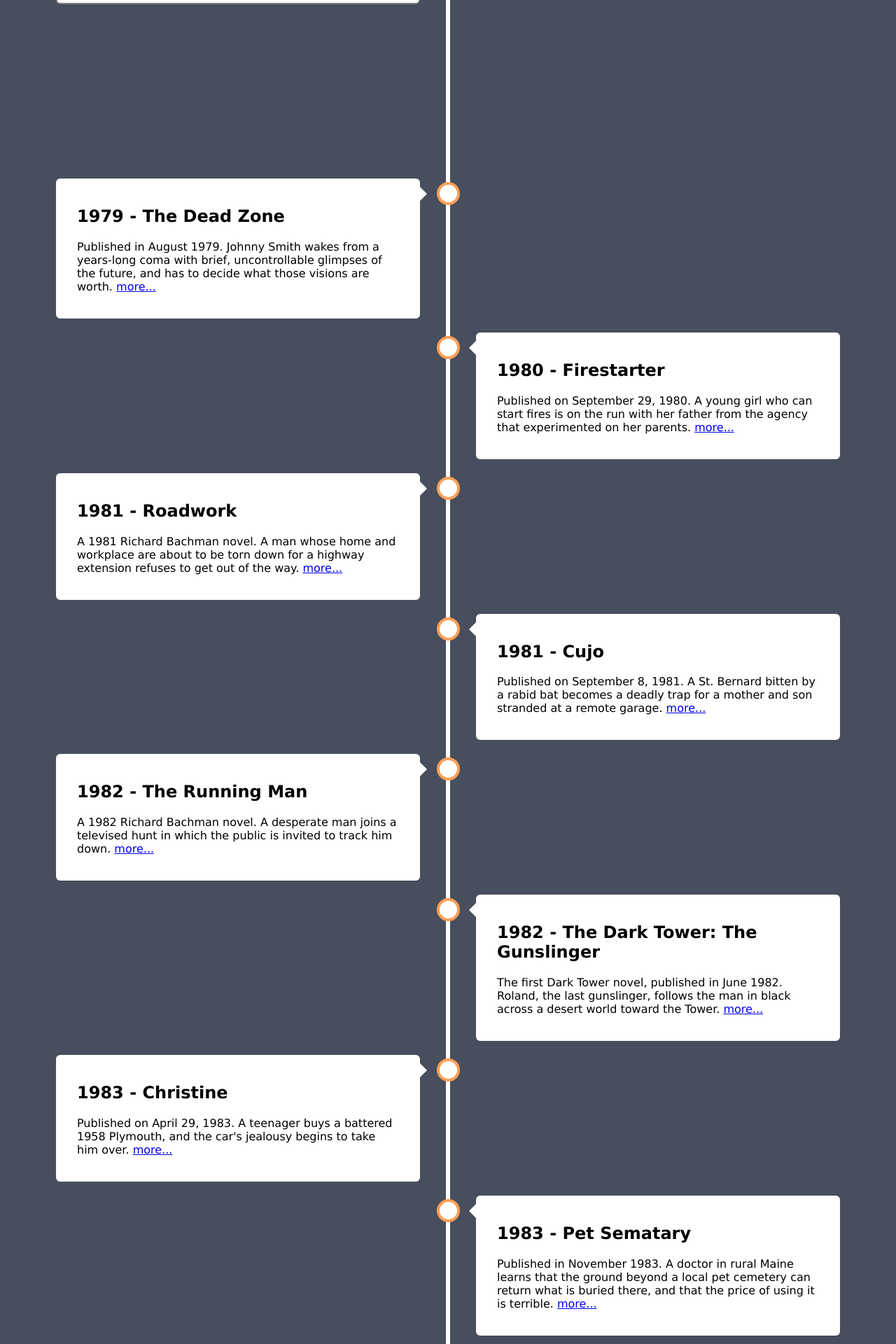
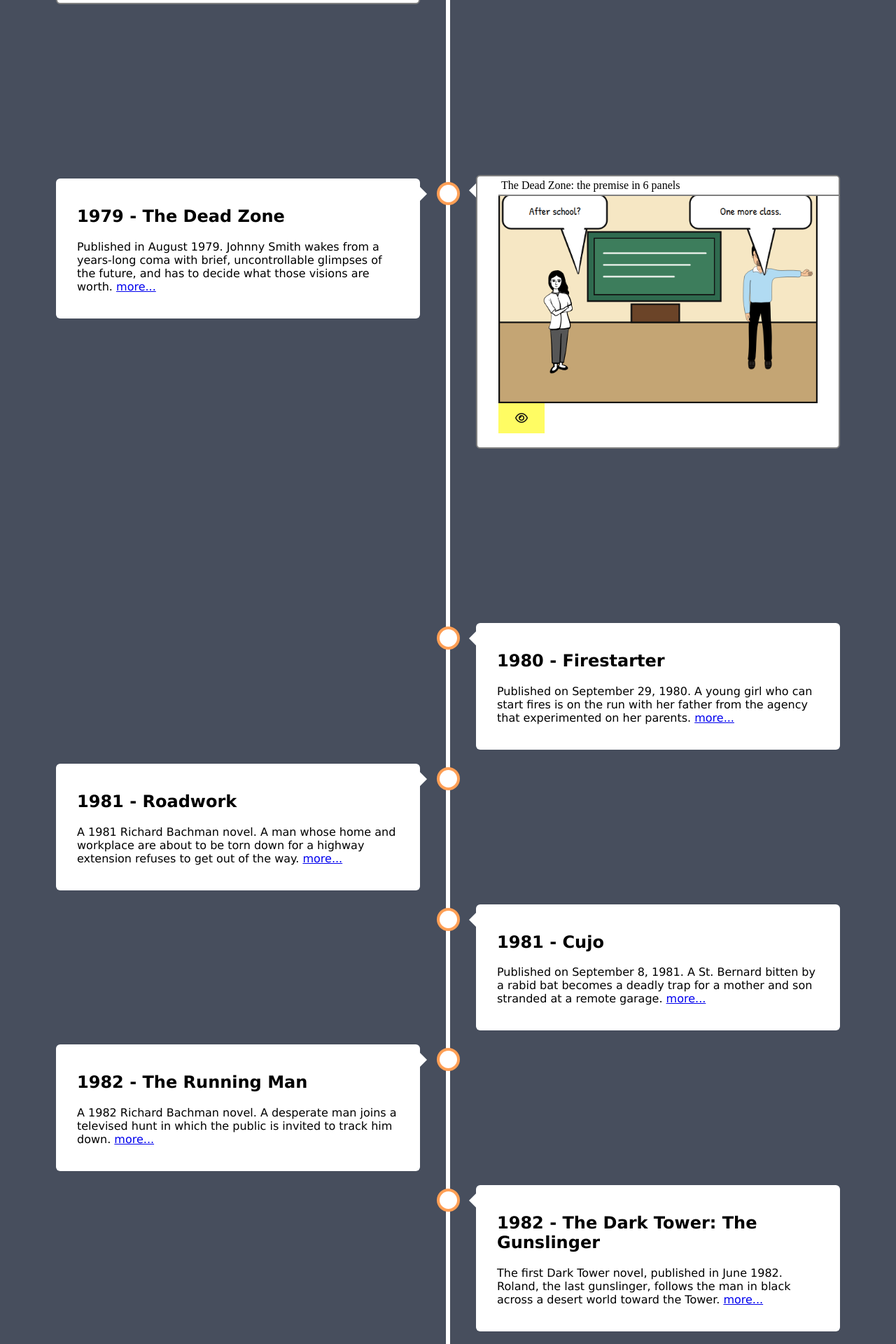
Before and after one commit to rajeshradhakrishnanmvk/timeline, a Jekyll site: the page built from index.html, in a window 1280 px wide. Shown: the part 3302-5222 px from the top of the page at 70% size. Built offline with Jekyll 4.4.1, drawn with Linux system fonts in a browser that asks for light colours.

Commit message:
Add a spoiler-free slideshow strip for The Dead Zone
Co-authored-by: Rajesh Radhakrishnan <rajeshradhakrishnanmvk@users.noreply.github.com>

```diff
--- a/_data/books.yml
+++ b/_data/books.yml
@@ -1,7 +1,7 @@
 # Stephen King novels, first-publication order.
 # The timeline sorts on `date` and alternates sides automatically.
 # `year` is the heading year. `source` is a Wikipedia or stephenking.com page.
-# Optional `comic` attaches a strip: carrie, salems-lot, shining, never-flinch, the-stand, or the-long-walk.
+# Optional `comic` attaches a strip: carrie, salems-lot, shining, the-dead-zone, never-flinch, the-stand, or the-long-walk.
 # Descriptions are original and spoiler-light. Do not paste text from other sites.
 
 - id: carrie
@@ -72,6 +72,7 @@
   year: 1979
   date: 1979-08-01
   title: The Dead Zone
+  comic: the-dead-zone
   source: "https://en.wikipedia.org/wiki/The_Dead_Zone_(novel)"
   description: >-
     Published in August 1979. Johnny Smith wakes from a years-long coma with
--- /dev/null
+++ b/_includes/comic-the-dead-zone.html
@@ -0,0 +1,15 @@
+<!-- _includes/comic-the-dead-zone.html: timeline teaser for The Dead Zone entry.
+     Panel 1 is shown inline and the eye button opens the modal. The slideshow
+     markup copies Carrie: one scene at a time, not a grid. -->
+<div class="comic-container {{ comic_side | default: 'comic-right' }}">
+  <div class="comic-panel comic-content">
+    <div class="comic-caption-top">The Dead Zone: the premise in 6 panels</div>
+    <img src="{{ '/assets/comics/the-dead-zone/panel-1.png' | relative_url }}"
+         width="300" height="200" style="width:100%;height:auto;object-fit:cover"
+         alt="Johnny Smith teaches class while his fiancée waits">
+    <button type="button" class="btn" data-open-comic="the-dead-zone"
+            title="Comic book" aria-label="Open The Dead Zone comic strip">
+      <i class="fa-regular fa-eye" aria-hidden="true"></i>
+    </button>
+  </div>
+</div>
--- /dev/null
+++ b/_includes/comicbook-the-dead-zone.html
@@ -0,0 +1,219 @@
+<!-- The Dead Zone premise strip, one scene at a time.
+     Slideshow markup matches Carrie: a .slideshow-container of direct-child
+     .mySlides, direct-child .prev/.next, then a sibling .slide-dots.
+     assets/js/main.js drives this strip on its own. -->
+<section class="dz-strip" aria-label="The Dead Zone premise comic strip">
+<header class="dz-head">
+<h1>THE DEAD ZONE</h1>
+<p>Stephen King · Viking Press, August 1979 · spoiler-free premise strip</p>
+</header>
+<div class="dz-slideshow">
+    <div class="slideshow-container" aria-roledescription="slideshow" aria-label="The Dead Zone scenes">
+      <div class="mySlides fade" data-scene="1">
+        <div class="numbertext">1 / 6</div>
+        <figure class="dz-panel" id="dz-panel-1" data-scene="1">
+<figcaption class="dz-cap"><span class="dz-num" aria-hidden="true">1</span><span>Schoolteacher Johnny Smith. The day is still ordinary.</span></figcaption>
+<svg class="dz-art" viewBox="0 0 600 400" role="img" aria-labelledby="dz-t1" preserveAspectRatio="xMidYMid meet"><title id="dz-t1">Johnny teaches at a chalkboard while his fiancée waits</title>
+<rect width="600" height="400" fill="#f6e7c4"/>
+<rect y="248" width="600" height="152" fill="#c4a574"/>
+<line x1="0" y1="248" x2="600" y2="248" stroke="#111" stroke-width="3"/>
+<g>
+  <rect x="168" y="78" width="250" height="130" fill="#2f6b4f" stroke="#111" stroke-width="3"/>
+  <rect x="180" y="90" width="226" height="106" fill="#3d7d5c" stroke="#111" stroke-width="2"/>
+  <path d="M198,118 H390 M198,140 H360 M198,162 H330" fill="none" stroke="#f4f7f2" stroke-width="3" stroke-linecap="round"/>
+  <rect x="250" y="214" width="90" height="34" fill="#6b4428" stroke="#111" stroke-width="3"/>
+</g>
+<image href="{{ '/assets/comics/the-dead-zone/p1-fiancee.svg' | relative_url }}" x="0" y="96" width="210" height="252"/>
+<image href="{{ '/assets/comics/the-dead-zone/p1-johnny.svg' | relative_url }}" x="378" y="84" width="220" height="264" transform="translate(976,0) scale(-1,1)"/>
+<g class="bubble">
+<path d="M118,72 L150,156 L166,72 Z" fill="#fff" stroke="#111" stroke-width="3" stroke-linejoin="round"/>
+<rect x="8" y="8" width="196" height="64" rx="16" fill="#fff" stroke="#111" stroke-width="3"/>
+<path d="M122,67 L150,156 L162,67 Z" fill="#fff"/>
+<text x="106" y="46" font-family="'Patrick Hand', 'Comic Neue', 'Comic Sans MS', cursive" font-size="20" fill="#111" text-anchor="middle">After school?</text>
+</g>
+<g class="bubble">
+<path d="M468,72 L500,158 L520,72 Z" fill="#fff" stroke="#111" stroke-width="3" stroke-linejoin="round"/>
+<rect x="360" y="8" width="228" height="64" rx="16" fill="#fff" stroke="#111" stroke-width="3"/>
+<path d="M472,67 L500,158 L516,67 Z" fill="#fff"/>
+<text x="474" y="46" font-family="'Patrick Hand', 'Comic Neue', 'Comic Sans MS', cursive" font-size="20" fill="#111" text-anchor="middle">One more class.</text>
+</g>
+<rect x="1.5" y="1.5" width="597" height="397" fill="none" stroke="#111" stroke-width="3"/></svg>
+</figure>
+      </div>
+      <div class="mySlides fade" data-scene="2">
+        <div class="numbertext">2 / 6</div>
+        <figure class="dz-panel" id="dz-panel-2" data-scene="2">
+<figcaption class="dz-cap"><span class="dz-num" aria-hidden="true">2</span><span>A car accident. Then a long silence.</span></figcaption>
+<svg class="dz-art" viewBox="0 0 600 400" role="img" aria-labelledby="dz-t2" preserveAspectRatio="xMidYMid meet"><title id="dz-t2">Johnny stands by a dark road as a car sits crooked in the night</title>
+<rect width="600" height="400" fill="#1b2438"/>
+<circle cx="86" cy="48" r="16" fill="#f4efd2" stroke="#111" stroke-width="2"/>
+<g fill="#f4efd2">
+  <circle cx="180" cy="30" r="1.5"/><circle cx="250" cy="56" r="1.3"/><circle cx="340" cy="24" r="1.6"/>
+  <circle cx="430" cy="44" r="1.2"/><circle cx="520" cy="28" r="1.4"/>
+</g>
+<rect y="248" width="600" height="152" fill="#2a3142"/>
+<rect y="268" width="600" height="48" fill="#3a404c"/>
+<line x1="0" y1="248" x2="600" y2="248" stroke="#111" stroke-width="3"/>
+<path d="M40,292 H250" stroke="#f2d34a" stroke-width="4" stroke-dasharray="16 12"/>
+<g transform="translate(70,188) rotate(-8)">
+  <rect x="0" y="28" width="150" height="46" rx="8" fill="#8d3d3b" stroke="#111" stroke-width="3"/>
+  <path d="M18,28 L40,4 H110 L128,28 Z" fill="#c5e4f4" stroke="#111" stroke-width="3"/>
+  <circle cx="36" cy="78" r="14" fill="#222" stroke="#111" stroke-width="3"/>
+  <circle cx="112" cy="78" r="14" fill="#222" stroke="#111" stroke-width="3"/>
+</g>
+<image href="{{ '/assets/comics/the-dead-zone/p2-johnny.svg' | relative_url }}" x="360" y="84" width="220" height="264" transform="translate(940,0) scale(-1,1)"/>
+<g class="bubble">
+<path d="M470,72 L500,156 L520,72 Z" fill="#fff" stroke="#111" stroke-width="3" stroke-linejoin="round"/>
+<rect x="368" y="8" width="220" height="64" rx="16" fill="#fff" stroke="#111" stroke-width="3"/>
+<path d="M474,67 L500,156 L516,67 Z" fill="#fff"/>
+<text x="478" y="46" font-family="'Patrick Hand', 'Comic Neue', 'Comic Sans MS', cursive" font-size="20" fill="#111" text-anchor="middle">The lights—</text>
+</g>
+<rect x="1.5" y="1.5" width="597" height="397" fill="none" stroke="#111" stroke-width="3"/></svg>
+</figure>
+      </div>
+      <div class="mySlides fade" data-scene="3">
+        <div class="numbertext">3 / 6</div>
+        <figure class="dz-panel" id="dz-panel-3" data-scene="3">
+<figcaption class="dz-cap"><span class="dz-num" aria-hidden="true">3</span><span>Five years in a coma. His fiancée marries another man.</span></figcaption>
+<svg class="dz-art" viewBox="0 0 600 400" role="img" aria-labelledby="dz-t3" preserveAspectRatio="xMidYMid meet"><title id="dz-t3">His fiancée stands beside a hospital bed after years have passed</title>
+<rect width="600" height="400" fill="#e7eef4"/>
+<rect y="250" width="600" height="150" fill="#d5dde6"/>
+<line x1="0" y1="250" x2="600" y2="250" stroke="#111" stroke-width="3"/>
+<g>
+  <rect x="250" y="70" width="120" height="90" fill="#c5e4f4" stroke="#111" stroke-width="3"/>
+  <line x1="310" y1="70" x2="310" y2="160" stroke="#111" stroke-width="3"/>
+  <line x1="250" y1="115" x2="370" y2="115" stroke="#111" stroke-width="3"/>
+</g>
+<g>
+  <rect x="300" y="188" width="210" height="28" fill="#f7f4ee" stroke="#111" stroke-width="3"/>
+  <rect x="292" y="214" width="226" height="70" fill="#f7f4ee" stroke="#111" stroke-width="3"/>
+  <rect x="318" y="198" width="70" height="22" rx="6" fill="#fff" stroke="#111" stroke-width="2"/>
+  <rect x="500" y="160" width="8" height="90" fill="#c5cdd6" stroke="#111" stroke-width="2"/>
+  <circle cx="504" cy="156" r="10" fill="#f2d34a" stroke="#111" stroke-width="2"/>
+</g>
+<image href="{{ '/assets/comics/the-dead-zone/p3-fiancee.svg' | relative_url }}" x="8" y="90" width="230" height="276"/>
+<g class="bubble">
+<path d="M130,72 L168,158 L186,72 Z" fill="#fff" stroke="#111" stroke-width="3" stroke-linejoin="round"/>
+<rect x="8" y="8" width="210" height="64" rx="16" fill="#fff" stroke="#111" stroke-width="3"/>
+<path d="M134,67 L168,158 L182,67 Z" fill="#fff"/>
+<text x="113" y="32" font-family="'Patrick Hand', 'Comic Neue', 'Comic Sans MS', cursive" font-size="20" fill="#111" text-anchor="middle"><tspan x="113" dy="0">I married.</tspan><tspan x="113" dy="24">I'm sorry.</tspan></text>
+</g>
+<rect x="1.5" y="1.5" width="597" height="397" fill="none" stroke="#111" stroke-width="3"/></svg>
+</figure>
+      </div>
+      <div class="mySlides fade" data-scene="4">
+        <div class="numbertext">4 / 6</div>
+        <figure class="dz-panel" id="dz-panel-4" data-scene="4">
+<figcaption class="dz-cap"><span class="dz-num" aria-hidden="true">4</span><span>He wakes. A touch shows a past, or a future.</span></figcaption>
+<svg class="dz-art" viewBox="0 0 600 400" role="img" aria-labelledby="dz-t4" preserveAspectRatio="xMidYMid meet"><title id="dz-t4">Johnny wakes in a bright room and a touch startles him</title>
+<rect width="600" height="220" fill="#f6e2b8"/>
+<rect y="180" width="600" height="70" fill="#f3d7a4"/>
+<rect y="248" width="600" height="152" fill="#d7c4a2"/>
+<line x1="0" y1="248" x2="600" y2="248" stroke="#111" stroke-width="3"/>
+<g>
+  <rect x="210" y="64" width="170" height="110" fill="#9ec9e4" stroke="#111" stroke-width="3"/>
+  <line x1="295" y1="64" x2="295" y2="174" stroke="#111" stroke-width="3"/>
+  <line x1="210" y1="118" x2="380" y2="118" stroke="#111" stroke-width="3"/>
+  <circle cx="470" cy="48" r="18" fill="#ffe27a" stroke="#111" stroke-width="3"/>
+</g>
+<image href="{{ '/assets/comics/the-dead-zone/p4-ava.svg' | relative_url }}" x="0" y="96" width="210" height="252"/>
+<image href="{{ '/assets/comics/the-dead-zone/p4-johnny.svg' | relative_url }}" x="378" y="84" width="220" height="264" transform="translate(976,0) scale(-1,1)"/>
+<g class="bubble">
+<path d="M120,72 L152,158 L176,72 Z" fill="#fff" stroke="#111" stroke-width="3" stroke-linejoin="round"/>
+<rect x="8" y="8" width="210" height="64" rx="16" fill="#fff" stroke="#111" stroke-width="3"/>
+<path d="M124,67 L152,158 L172,67 Z" fill="#fff"/>
+<text x="113" y="46" font-family="'Patrick Hand', 'Comic Neue', 'Comic Sans MS', cursive" font-size="20" fill="#111" text-anchor="middle">You're awake.</text>
+</g>
+<g class="bubble">
+<path d="M468,72 L500,156 L518,72 Z" fill="#fff" stroke="#111" stroke-width="3" stroke-linejoin="round"/>
+<rect x="352" y="8" width="236" height="64" rx="16" fill="#fff" stroke="#111" stroke-width="3"/>
+<path d="M472,67 L500,156 L514,67 Z" fill="#fff"/>
+<text x="470" y="32" font-family="'Patrick Hand', 'Comic Neue', 'Comic Sans MS', cursive" font-size="20" fill="#111" text-anchor="middle"><tspan x="470" dy="0">A touch.</tspan><tspan x="470" dy="24">I saw a moment.</tspan></text>
+</g>
+<rect x="1.5" y="1.5" width="597" height="397" fill="none" stroke="#111" stroke-width="3"/></svg>
+</figure>
+      </div>
+      <div class="mySlides fade" data-scene="5">
+        <div class="numbertext">5 / 6</div>
+        <figure class="dz-panel" id="dz-panel-5" data-scene="5">
+<figcaption class="dz-cap"><span class="dz-num" aria-hidden="true">5</span><span>People call it a gift and bring him their problems. He feels cursed.</span></figcaption>
+<svg class="dz-art" viewBox="0 0 600 400" role="img" aria-labelledby="dz-t5" preserveAspectRatio="xMidYMid meet"><title id="dz-t5">A neighbor asks Johnny to look, and he calls the sight a curse</title>
+<rect width="600" height="400" fill="#d5eaf6"/>
+<rect y="248" width="600" height="152" fill="#7ea86a"/>
+<rect y="300" width="600" height="40" fill="#e4d3ae"/>
+<line x1="0" y1="248" x2="600" y2="248" stroke="#111" stroke-width="3"/>
+<g>
+  <rect x="200" y="150" width="90" height="98" fill="#f7f4ee" stroke="#111" stroke-width="3"/>
+  <path d="M190,150 L245,108 L300,150 Z" fill="#8d3d3b" stroke="#111" stroke-width="3"/>
+  <rect x="220" y="172" width="16" height="20" fill="#c5e4f4" stroke="#111" stroke-width="2"/>
+  <rect x="250" y="172" width="16" height="20" fill="#c5e4f4" stroke="#111" stroke-width="2"/>
+  <rect x="232" y="206" width="18" height="42" fill="#6b4428" stroke="#111" stroke-width="2"/>
+</g>
+<image href="{{ '/assets/comics/the-dead-zone/p5-ava.svg' | relative_url }}" x="4" y="90" width="210" height="252"/>
+<image href="{{ '/assets/comics/the-dead-zone/p5-johnny.svg' | relative_url }}" x="378" y="84" width="220" height="264" transform="translate(976,0) scale(-1,1)"/>
+<g class="bubble">
+<path d="M124,72 L156,158 L180,72 Z" fill="#fff" stroke="#111" stroke-width="3" stroke-linejoin="round"/>
+<rect x="8" y="8" width="220" height="64" rx="16" fill="#fff" stroke="#111" stroke-width="3"/>
+<path d="M128,67 L156,158 L176,67 Z" fill="#fff"/>
+<text x="118" y="46" font-family="'Patrick Hand', 'Comic Neue', 'Comic Sans MS', cursive" font-size="20" fill="#111" text-anchor="middle">Please. Just look.</text>
+</g>
+<g class="bubble">
+<path d="M468,72 L500,156 L518,72 Z" fill="#fff" stroke="#111" stroke-width="3" stroke-linejoin="round"/>
+<rect x="360" y="8" width="228" height="64" rx="16" fill="#fff" stroke="#111" stroke-width="3"/>
+<path d="M472,67 L500,156 L514,67 Z" fill="#fff"/>
+<text x="474" y="46" font-family="'Patrick Hand', 'Comic Neue', 'Comic Sans MS', cursive" font-size="20" fill="#111" text-anchor="middle">I feel cursed.</text>
+</g>
+<rect x="1.5" y="1.5" width="597" height="397" fill="none" stroke="#111" stroke-width="3"/></svg>
+</figure>
+      </div>
+      <div class="mySlides fade" data-scene="6">
+        <div class="numbertext">6 / 6</div>
+        <figure class="dz-panel" id="dz-panel-6" data-scene="6">
+<figcaption class="dz-cap"><span class="dz-num" aria-hidden="true">6</span><span>An ambitious politician's handshake shows something disturbing. Nothing is settled.</span></figcaption>
+<svg class="dz-art" viewBox="0 0 600 400" role="img" aria-labelledby="dz-t6" preserveAspectRatio="xMidYMid meet"><title id="dz-t6">Johnny meets an ambitious politician and has not decided what to do</title>
+<rect width="600" height="180" fill="#3a4a68"/>
+<rect y="140" width="600" height="108" fill="#c9845a"/>
+<rect y="248" width="600" height="152" fill="#6d5a48"/>
+<line x1="0" y1="248" x2="600" y2="248" stroke="#111" stroke-width="3"/>
+<g>
+  <rect x="250" y="168" width="120" height="80" fill="#6b4428" stroke="#111" stroke-width="3"/>
+  <rect x="236" y="156" width="148" height="16" fill="#8a5a32" stroke="#111" stroke-width="3"/>
+  <rect x="292" y="128" width="16" height="32" fill="#444" stroke="#111" stroke-width="2"/>
+  <circle cx="300" cy="124" r="10" fill="#d9d9d9" stroke="#111" stroke-width="2"/>
+</g>
+<image href="{{ '/assets/comics/the-dead-zone/p6-johnny.svg' | relative_url }}" x="8" y="90" width="210" height="252"/>
+<image href="{{ '/assets/comics/the-dead-zone/p6-ringo.svg' | relative_url }}" x="378" y="78" width="210" height="252" transform="translate(966,0) scale(-1,1)"/>
+<g class="bubble">
+<path d="M120,72 L156,158 L176,72 Z" fill="#fff" stroke="#111" stroke-width="3" stroke-linejoin="round"/>
+<rect x="8" y="8" width="220" height="64" rx="16" fill="#fff" stroke="#111" stroke-width="3"/>
+<path d="M124,67 L156,158 L172,67 Z" fill="#fff"/>
+<text x="118" y="32" font-family="'Patrick Hand', 'Comic Neue', 'Comic Sans MS', cursive" font-size="20" fill="#111" text-anchor="middle"><tspan x="118" dy="0">I have</tspan><tspan x="118" dy="24">to decide.</tspan></text>
+</g>
+<g class="bubble">
+<path d="M470,72 L500,150 L520,72 Z" fill="#fff" stroke="#111" stroke-width="3" stroke-linejoin="round"/>
+<rect x="348" y="8" width="240" height="64" rx="16" fill="#fff" stroke="#111" stroke-width="3"/>
+<path d="M474,67 L500,150 L516,67 Z" fill="#fff"/>
+<text x="468" y="46" font-family="'Patrick Hand', 'Comic Neue', 'Comic Sans MS', cursive" font-size="20" fill="#111" text-anchor="middle">Good to meet you.</text>
+</g>
+<g transform="translate(590,388)">
+  <rect x="-214" y="-34" width="208" height="34" fill="#fff" stroke="#111" stroke-width="3" transform="skewX(-12)"/>
+  <text x="-110" y="-11" font-family="Bangers, Impact, sans-serif" font-size="18" text-anchor="middle" letter-spacing="1">TO BE CONTINUED...</text>
+</g>
+<rect x="1.5" y="1.5" width="597" height="397" fill="none" stroke="#111" stroke-width="3"/></svg>
+</figure>
+      </div>
+      <button type="button" class="prev" aria-label="Previous scene"><svg class="dz-arrow" viewBox="0 0 16 16" aria-hidden="true" focusable="false"><path d="M11 2.5 L5 8 L11 13.5" fill="none" stroke="currentColor" stroke-width="2.4" stroke-linecap="round" stroke-linejoin="round"/></svg></button>
+      <button type="button" class="next" aria-label="Next scene"><svg class="dz-arrow" viewBox="0 0 16 16" aria-hidden="true" focusable="false"><path d="M5 2.5 L11 8 L5 13.5" fill="none" stroke="currentColor" stroke-width="2.4" stroke-linecap="round" stroke-linejoin="round"/></svg></button>
+      <p class="visually-hidden" data-slide-status aria-live="polite"></p>
+    </div>
+    <div class="slide-dots" role="group" aria-label="Choose a Dead Zone scene">
+        <button type="button" class="dot" aria-label="Show scene 1"></button>
+        <button type="button" class="dot" aria-label="Show scene 2"></button>
+        <button type="button" class="dot" aria-label="Show scene 3"></button>
+        <button type="button" class="dot" aria-label="Show scene 4"></button>
+        <button type="button" class="dot" aria-label="Show scene 5"></button>
+        <button type="button" class="dot" aria-label="Show scene 6"></button>
+    </div>
+  </div>
+  <p class="dz-credit">Fan-made, spoiler-free strip based only on the publisher’s premise; dialogue is original. Characters rendered with <a href="https://gramener.com/comicgen/">Gramener Comicgen</a> (Ethan, Priya, Ava, and Ringo; CC0 character art). Fonts: Patrick Hand &amp; Bangers (SIL OFL).</p>
+</section>
--- a/_includes/comicmodal.html
+++ b/_includes/comicmodal.html
@@ -8,5 +8,6 @@
     <div data-comic-book="the-long-walk" hidden>{% include comicbook-the-long-walk.html %}</div>
     <div data-comic-book="salems-lot" hidden>{% include comicbook-salems-lot.html %}</div>
     <div data-comic-book="shining" hidden>{% include comicbook-shining.html %}</div>
+    <div data-comic-book="the-dead-zone" hidden>{% include comicbook-the-dead-zone.html %}</div>
   </div>
 </div>
--- a/_includes/head.html
+++ b/_includes/head.html
@@ -16,4 +16,5 @@
     <link rel="stylesheet" href="{{ '/assets/css/comic-the-long-walk.css' | relative_url }}">
     <link rel="stylesheet" href="{{ '/assets/css/comic-salems-lot.css' | relative_url }}">
     <link rel="stylesheet" href="{{ '/assets/css/comic-shining.css' | relative_url }}">
+    <link rel="stylesheet" href="{{ '/assets/css/comic-the-dead-zone.css' | relative_url }}">
 </head>
--- a/_includes/timeline.html
+++ b/_includes/timeline.html
@@ -22,6 +22,8 @@
         {% include comic-salems-lot.html %}
       {% elsif book.comic == "shining" %}
         {% include comic-shining.html %}
+      {% elsif book.comic == "the-dead-zone" %}
+        {% include comic-the-dead-zone.html %}
       {% elsif book.comic == "never-flinch" %}
         {% include comic-never-flinch.html %}
       {% elsif book.comic == "the-stand" %}
--- /dev/null
+++ b/assets/css/comic-the-dead-zone.css
@@ -0,0 +1,35 @@
+/* The Dead Zone strip styles (scoped to .dz-strip).
+   Patrick Hand and Bangers load from comic-fonts.css (font-display: swap). */
+
+.dz-strip{--dz-ink:#111;font-family:'Patrick Hand','Comic Neue','Comic Sans MS',cursive;color:var(--dz-ink);max-width:min(1240px,100%);margin:0 auto}
+.dz-strip *{box-sizing:border-box}
+.dz-head{text-align:center;margin:0 0 12px;padding:0 2rem}
+.dz-head h1{font-family:Bangers,Impact,sans-serif;font-weight:400;letter-spacing:.06em;font-size:clamp(2rem,7vw,3.2rem);margin:0;line-height:1}
+.dz-head p{margin:.2rem 0 0;font-size:clamp(.95rem,3.4vw,1.15rem)}
+.dz-slideshow{max-width:100%;min-width:0}
+.dz-slideshow .slideshow-container{max-width:min(720px,100%);margin:0 auto;overflow:hidden;touch-action:pan-y}
+.dz-slideshow .mySlides{max-width:100%;min-width:0}
+.dz-slideshow .numbertext{font-family:Bangers,Impact,sans-serif;letter-spacing:.04em;padding:0 8px 4px;color:#111}
+/* Drawn chevrons avoid depending on a font for ❮ ❯. */
+.dz-slideshow button.prev,
+.dz-slideshow button.next{color:#111;background:#fff;border:2px solid #111;border-radius:4px;z-index:2;padding:0;line-height:0;width:32px;height:32px;display:inline-flex;align-items:center;justify-content:center}
+.dz-slideshow button.prev:hover,
+.dz-slideshow button.next:hover{background:#111;color:#fff}
+.dz-slideshow .dz-arrow{display:block;width:14px;height:14px;overflow:visible}
+.dz-slideshow button.prev{left:6px}
+.dz-slideshow button.next{right:6px}
+@media (max-width:480px){
+  .dz-slideshow button.prev,
+  .dz-slideshow button.next{top:72%;margin-top:0}
+}
+.dz-slideshow .slide-dots{text-align:center;margin:10px 0 0}
+.dz-panel{margin:0;background:#fff;border:3px solid var(--dz-ink);box-shadow:0 6px 6px -6px #000;display:flex;flex-direction:column;min-width:0;max-width:100%}
+.dz-cap{margin:0;padding:6px 10px;background:#fff6c7;border-bottom:3px solid var(--dz-ink);font-size:1.02rem;line-height:1.25;min-height:calc(2.5em + 15px);display:flex;align-items:center;gap:8px}
+@media (max-width:620px){.dz-cap{min-height:0}}
+.dz-num{flex:0 0 auto;font-family:Bangers,Impact,sans-serif;background:var(--dz-ink);color:#fff;border-radius:50%;width:1.6em;height:1.6em;display:inline-flex;align-items:center;justify-content:center;font-size:.95rem;letter-spacing:0}
+.dz-art{display:block;width:100%;height:auto;max-width:100%}
+.dz-credit{margin:14px 0 0;font-size:.9rem;line-height:1.35;color:#333;text-align:center}
+.dz-credit a{color:inherit}
+
+[data-comic-book="the-dead-zone"]{min-width:0;max-width:100%;overflow-x:hidden}
+.dz-head h1,.dz-head p,.dz-cap,.dz-credit{overflow-wrap:anywhere}
```
Also changed, not shown: README.md, assets/comics/the-dead-zone/p1-fiancee.svg (added), assets/comics/the-dead-zone/p1-johnny.svg (added), assets/comics/the-dead-zone/p2-johnny.svg (added), assets/comics/the-dead-zone/p3-fiancee.svg (added), assets/comics/the-dead-zone/p4-ava.svg (added), assets/comics/the-dead-zone/p4-johnny.svg (added), assets/comics/the-dead-zone/p5-ava.svg (added), assets/comics/the-dead-zone/p5-johnny.svg (added), assets/comics/the-dead-zone/p6-johnny.svg (added), assets/comics/the-dead-zone/p6-ringo.svg (added), assets/comics/the-dead-zone/panel-1.png (added).
